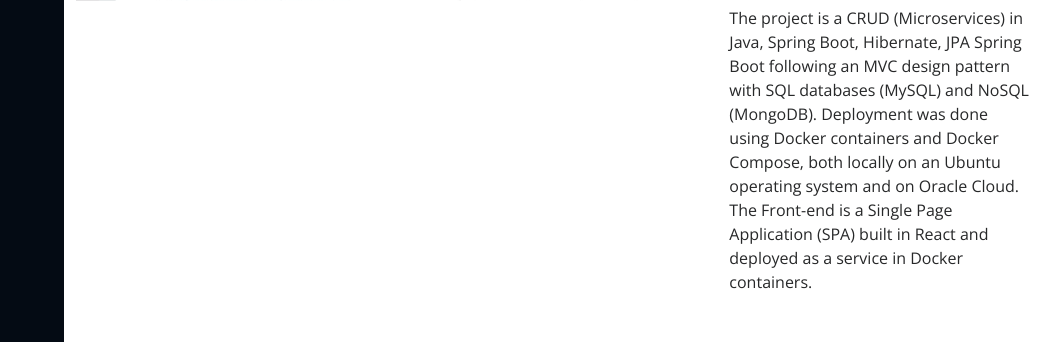
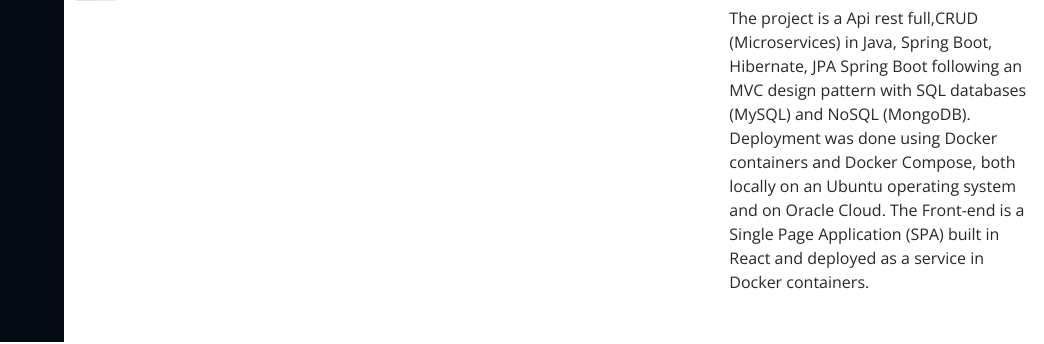
Before and after one commit to elkinguerrero007/elkinguerrero007.github.io, a plain HTML site: page portfolio-details2.html in a window 1280 px wide. Shown: the part 458-802 px from the top of the page, 236-1280 px from the left. Drawn offline with nearby package versions, Linux system fonts and the light colour scheme.

Commit message:
Update portfolio-details2.html

```diff
--- a/portfolio-details2.html
+++ b/portfolio-details2.html
@@ -121,7 +121,7 @@
             <div class="portfolio-description">
               <h2>portfolio detail</h2>
               <p>
-                The project is a CRUD (Microservices) in Java, Spring Boot, Hibernate,
+                The project is a Api rest full,CRUD (Microservices) in Java, Spring Boot, Hibernate,
                 JPA Spring Boot following an MVC design pattern with SQL databases (MySQL) and NoSQL (MongoDB).
                 Deployment was done using Docker containers and Docker Compose,
                 both locally on an Ubuntu operating system and on Oracle Cloud.
```
